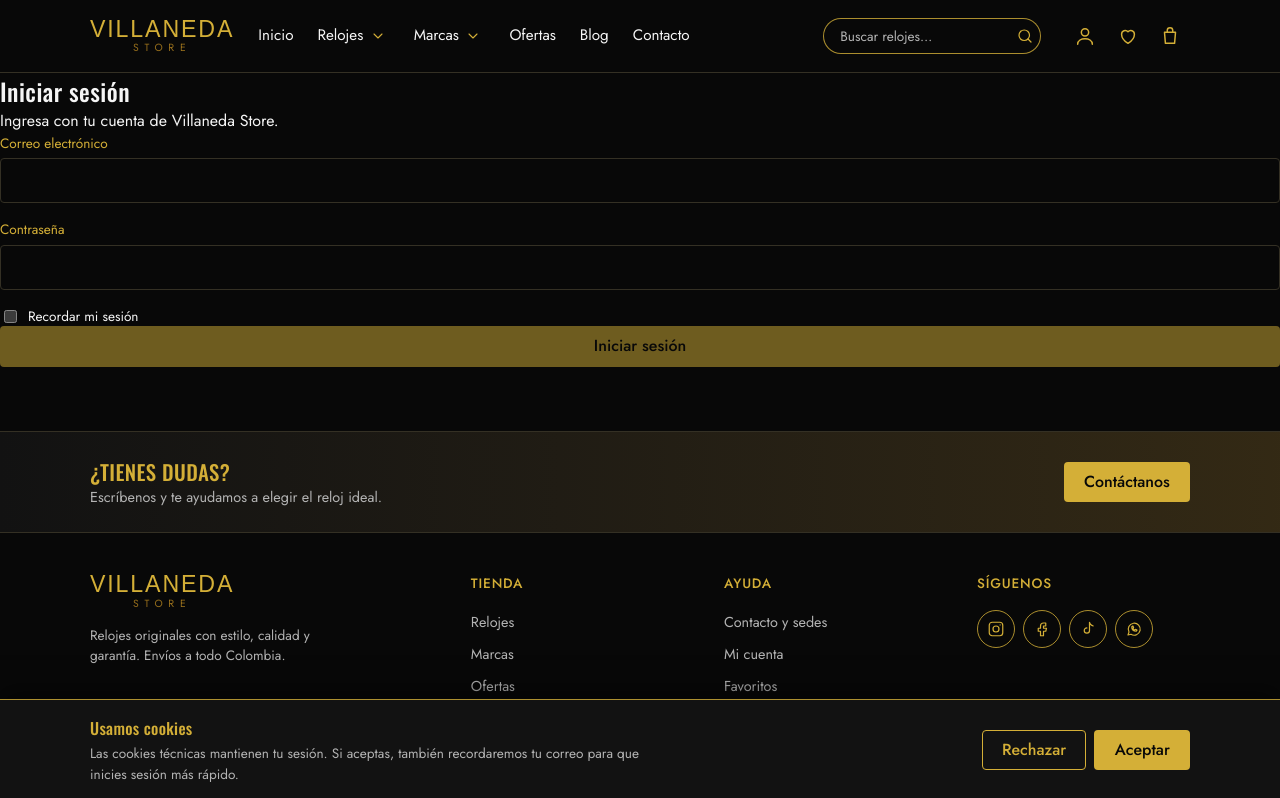
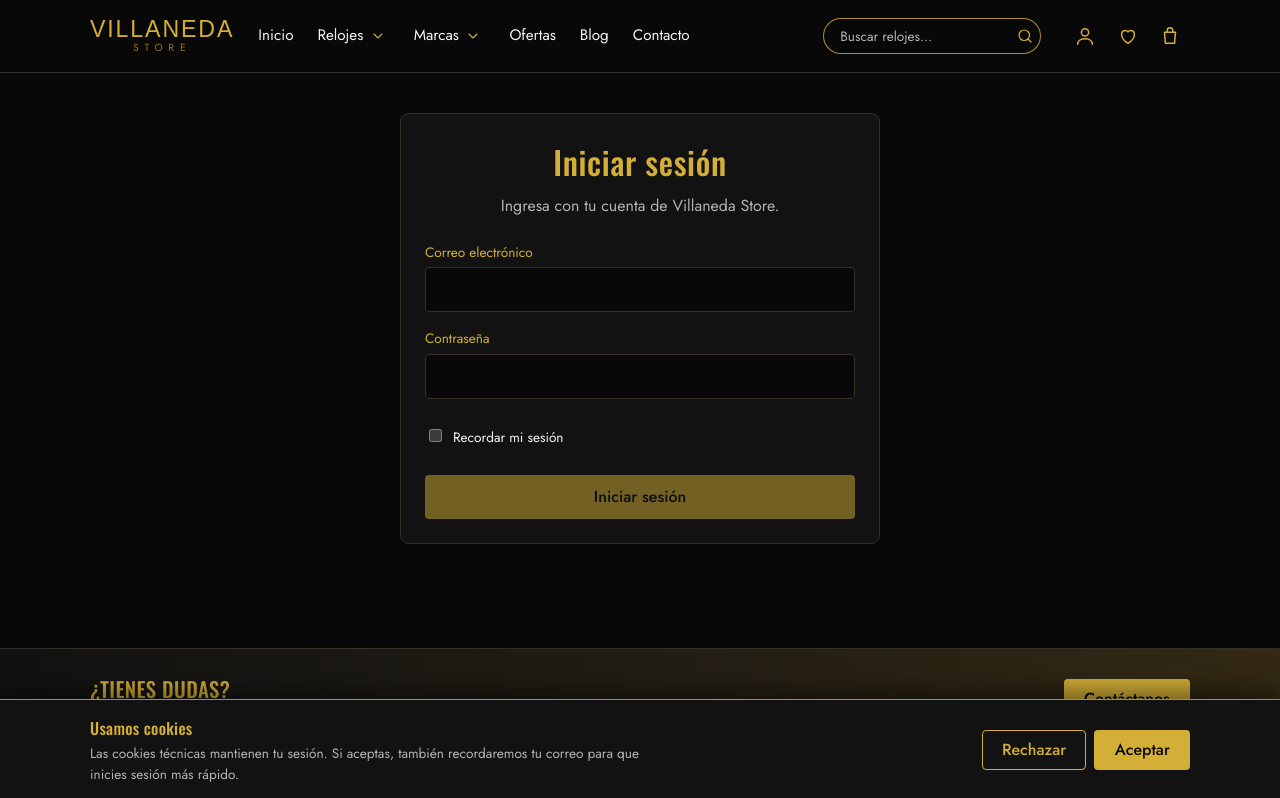
Before and after one commit to NataliaVelez0903/VillanedaStore, an Angular app in the folder villaneda-store/: page /iniciar-sesion in a window 1280 px wide. Shown: the top 798 px of the page. Built offline with nearby package versions, Linux system fonts and the light colour scheme; a web font is replaced by a local one.

Commit message:
style: da formato al formulario de inicio de sesion

```diff
--- a/villaneda-store/src/app/paginas/cuenta/iniciar-sesion/iniciar-sesion.css
+++ b/villaneda-store/src/app/paginas/cuenta/iniciar-sesion/iniciar-sesion.css
@@ -0,0 +1,53 @@
+:host {
+  display: block;
+  padding: var(--space-4) var(--space-2);
+}
+
+section {
+  max-width: 480px;
+  margin-inline: auto;
+  padding: var(--space-3);
+  background: var(--color-surface);
+  border: 1px solid var(--color-border);
+  border-radius: var(--radius-lg);
+}
+
+h1 {
+  color: var(--color-primary);
+  font-size: 2rem;
+  text-align: center;
+}
+
+section > p {
+  margin-top: var(--space-1);
+  color: var(--color-text-muted);
+  text-align: center;
+}
+
+form {
+  margin-top: var(--space-3);
+}
+
+.casilla {
+  align-items: center;
+  min-height: 44px;
+  margin-bottom: var(--space-2);
+  cursor: pointer;
+}
+
+.casilla input {
+  margin-top: 0;
+}
+
+[role="alert"] {
+  color: var(--color-error);
+  font-size: 0.9rem;
+}
+
+form > p {
+  margin-bottom: var(--space-2);
+}
+
+button {
+  min-height: 44px;
+}
```
